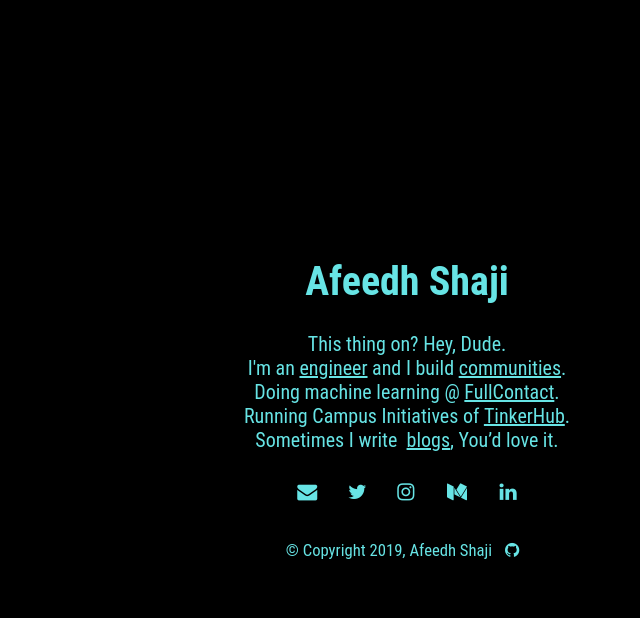
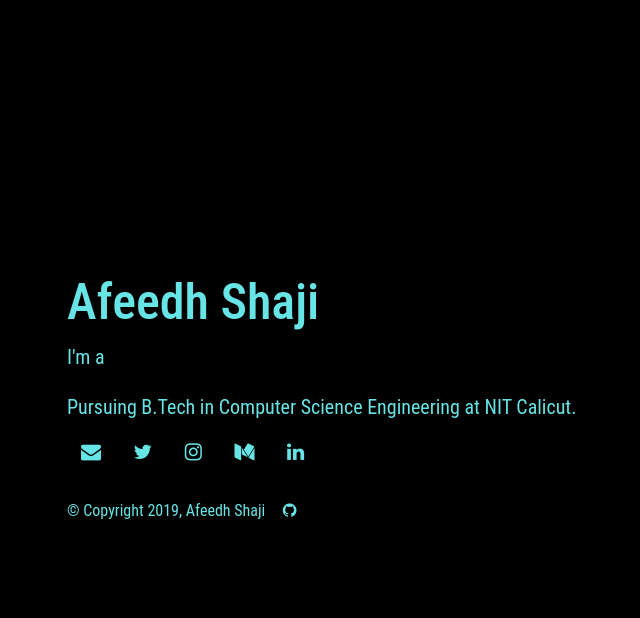
Before and after one commit to afeedhshaji/personal-website-v3, a PHP site: page / in a window 1280 px wide. Shown: the top 618 px of the page, without its empty margins (233-873 px from the left). Run offline with PHP 8.4, Linux system fonts and the light colour scheme.

Commit message:
Update index.html

```diff
--- a/assets/css/styles.css
+++ b/assets/css/styles.css
@@ -14,7 +14,7 @@ body {
 }
 
 a,
-a:visited {
+a:hover {
   color: #67e4e5;
 }
 
@@ -36,13 +36,15 @@ a:visited {
   display: block;
   margin: 0px auto;
   padding: 50px;
-  text-align: center;
+  text-align: left;
   max-width: 780px;
 }
+
 ul {
   padding: 0;
   list-style: none;
 }
+
 .footer-social-icons {
   width: 350px;
   display: block;
@@ -51,19 +53,28 @@ ul {
 .social-icon {
   color: #67e4e5;
 }
+
 ul.social-icons {
   margin-top: 10px;
 }
+
 .social-icons li {
   vertical-align: top;
   display: inline;
   height: 100px;
 }
+
 .social-icons a {
   color: #67e4e5;
   text-decoration: none;
 }
-.fa-envelope {
+
+.fa-envelope,
+.fa-twitter,
+.fa-instagram,
+.fa-medium,
+.fa-linkedin,
+.fa-github {
   padding: 10px 14px;
   -o-transition: 0.5s;
   -ms-transition: 0.5s;
@@ -72,66 +83,12 @@ ul.social-icons {
   transition: 0.5s;
   background-color: #000000;
 }
-.fa-envelope:hover {
-  background-color: #322f30;
-}
-.fa-twitter {
-  padding: 10px 12px;
-  -o-transition: 0.5s;
-  -ms-transition: 0.5s;
-  -moz-transition: 0.5s;
-  -webkit-transition: 0.5s;
-  transition: 0.5s;
-  background-color: #000000;
-}
-.fa-twitter:hover {
-  background-color: #322f30;
-}
-.fa-instagram {
-  padding: 10px 14px;
-  -o-transition: 0.5s;
-  -ms-transition: 0.5s;
-  -moz-transition: 0.5s;
-  -webkit-transition: 0.5s;
-  transition: 0.5s;
-  background-color: #000000;
-}
-.fa-instagram:hover {
-  background-color: #322f30;
-}
-.fa-medium {
-  padding: 10px 14px;
-  -o-transition: 0.5s;
-  -ms-transition: 0.5s;
-  -moz-transition: 0.5s;
-  -webkit-transition: 0.5s;
-  transition: 0.5s;
-  background-color: #000000;
-}
-.fa-medium:hover {
-  background-color: #322f30;
-}
-.fa-linkedin {
-  padding: 10px 14px;
-  -o-transition: 0.5s;
-  -ms-transition: 0.5s;
-  -moz-transition: 0.5s;
-  -webkit-transition: 0.5s;
-  transition: 0.5s;
-  background-color: #000000;
-}
-.fa-linkedin:hover {
-  background-color: #322f30;
-}
-.fa-github {
-  padding: 10px 9px;
-  -o-transition: 0.5s;
-  -ms-transition: 0.5s;
-  -moz-transition: 0.5s;
-  -webkit-transition: 0.5s;
-  transition: 0.5s;
-  background-color: #000000;
-}
+
+.fa-envelope:hover,
+.fa-twitter:hover,
+.fa-instagram:hover,
+.fa-medium:hover,
+.fa-linkedin:hover,
 .fa-github:hover {
   background-color: #322f30;
 }
--- a/assets/js/main.js
+++ b/assets/js/main.js
@@ -0,0 +1,61 @@
+$(document).ready(function () {
+
+    /* Typing Effect */
+    var TxtRotate = function (el, toRotate, period) {
+        this.toRotate = toRotate;
+        this.el = el;
+        this.loopNum = 0;
+        this.period = parseInt(period, 7) || 500;
+        this.txt = '';
+        this.tick();
+        this.isDeleting = false;
+    };
+
+    TxtRotate.prototype.tick = function () {
+        var i = this.loopNum % this.toRotate.length;
+        var fullTxt = this.toRotate[i];
+
+        if (this.isDeleting) {
+            this.txt = fullTxt.substring(0, this.txt.length - 1);
+        } else {
+            this.txt = fullTxt.substring(0, this.txt.length + 1);
+        }
+
+        this.el.innerHTML = '<span class="wrap">' + this.txt + '</span>';
+
+        var that = this;
+        var delta = 300 - Math.random() * 100;
+
+        if (this.isDeleting) { delta /= 2; }
+
+        if (!this.isDeleting && this.txt === fullTxt) {
+            delta = this.period;
+            this.isDeleting = true;
+        } else if (this.isDeleting && this.txt === '') {
+            this.isDeleting = false;
+            this.loopNum++;
+            delta = 500;
+        }
+
+        setTimeout(function () {
+            that.tick();
+        }, delta);
+    };
+
+    window.onload = function () {
+        var elements = document.getElementsByClassName('txt-rotate');
+        for (var i = 0; i < elements.length; i++) {
+            var toRotate = elements[i].getAttribute('data-rotate');
+            var period = elements[i].getAttribute('data-period');
+            if (toRotate) {
+                new TxtRotate(elements[i], JSON.parse(toRotate), period);
+            }
+        }
+        // INJECT CSS
+        var css = document.createElement("style");
+        css.type = "text/css";
+        css.innerHTML = ".txt-rotate > .wrap { border-right: 0.08em solid #666 }";
+        document.body.appendChild(css);
+    };
+    /* Typing Effect Ends */
+});
--- a/index.html
+++ b/index.html
@@ -8,10 +8,14 @@
     <meta name="viewport" content="width=device-width, initial-scale=1.0">
     <meta name="author" content="Afeedh Shaji" />
     <meta name="description" content="I'm Afeedh Shaji, UI/UX Designer & Developer, Machine Learning enthusiast." />
-    <meta name="keywords" content="Afeedh Shaji, Resume, Portfolio, Developer, Machine Learning, NIT Calicut, Web developer, afeedhdetroit@gmail.com, afeedh_b170282cs@nitc.ac.in, CV, Designer, Computer Science, Engineer, Web designer, Programmer" />
+    <meta name="keywords"
+        content="Afeedh Shaji, Resume, Portfolio, Developer, Machine Learning, NIT Calicut, Web developer, afeedhdetroit@gmail.com, afeedh_b170282cs@nitc.ac.in, CV, Designer, Computer Science, Engineer, Web designer, Programmer" />
     <title>Home</title>
 
     <!--CSS-->
+    <link rel="stylesheet" href="https://stackpath.bootstrapcdn.com/bootstrap/4.3.1/css/bootstrap.min.css"
+        integrity="sha384-ggOyR0iXCbMQv3Xipma34MD+dH/1fQ784/j6cY/iJTQUOhcWr7x9JvoRxT2MZw1T" crossorigin="anonymous">
+
     <link rel="stylesheet" href="assets/css/styles.css" />
     <link rel="stylesheet" href="https://stackpath.bootstrapcdn.com/font-awesome/4.7.0/css/font-awesome.min.css" />
 
@@ -21,37 +25,43 @@
     <div class="center">
         <div class="center-wrap">
             <div class="center-content">
-                <h1>Afeedh Shaji</h1>
-                <p>This thing on? Hey, Dude.<br />
-                    I'm an&nbsp;<a href="projects.html">engineer</a> and I build&nbsp;<a
-                        href="communities.html">communities</a>.<br />
-                    Doing machine learning @ <a href="https://www.fullcontact.com">FullContact</a>.<br />
-                    Running Campus Initiatives of&nbsp;<a href="https://www.tinkerhub.org">TinkerHub</a>.<br />
-                    Sometimes I write &nbsp;<a href="blogs.html">blogs</a>, You’d love it.<br />
+                <h1 class="main-heading">Afeedh Shaji</h1>
+                <p>I'm a
+                    <span class="txt-rotate" data-period="2000"
+                        data-rotate='["Developer.", "ML/DL Enthusiast.", "Programmer."]'></span></p>
+
+                Pursuing B.Tech in Computer Science Engineering at <a href="https://www.fullcontact.com">NIT
+                    Calicut</a>.<br />
+
                 <ul class="social-icons">
-                        <li><a href="mailto:gks@tinkerhub.org" class="social-icon"> <i class="fa fa-envelope"></i></a>
+                    <li><a href="mailto:" class="social-icon"> <i class="fa fa-envelope"></i></a>
                     </li>
-                        <li><a href="https://twitter.com/gksoriginal" class="social-icon"> <i
-                                    class="fa fa-twitter"></i></a></li>
-                        <li><a href="https://www.instagram.com/gksoriginal/" class="social-icon"> <i
-                                    class="fa fa-instagram"></i></a></li>
-                        <li><a href="https://www.medium.com/@gksoriginal/" class="social-icon"> <i
-                                    class="fa fa-medium"></i></a></li>
-                        <li><a href="https://in.linkedin.com/in/gopikrishnan-sasikumar-813a02121" class="social-icon">
+                    <li><a href="" class="social-icon"> <i class="fa fa-twitter"></i></a>
+                    </li>
+                    <li><a href="" class="social-icon"> <i class="fa fa-instagram"></i></a></li>
+                    <li><a href="" class="social-icon"> <i class="fa fa-medium"></i></a></li>
+                    <li><a href="" class="social-icon">
                             <i class="fa fa-linkedin"></i></a></li>
                 </ul>
                 <footer>
-                        <small>&copy; Copyright 2019, Afeedh Shaji <a
-                                href="https://github.com/GopikrishnanSasikumar/GopikrishnanSasikumar.github.io/"
-                                class="social-icon"> <i class="fa fa-github"></i></small>
+                    <small>&copy; Copyright 2019, Afeedh Shaji <a href="https://github.com/afeedh" class="social-icon">
+                            <i class="fa fa-github"></i></small>
                 </footer>
             </div>
         </div>
     </div>
 
     <!-- Scripts -->
-
-
+    <script src="https://code.jquery.com/jquery-3.3.1.slim.min.js"
+        integrity="sha384-q8i/X+965DzO0rT7abK41JStQIAqVgRVzpbzo5smXKp4YfRvH+8abtTE1Pi6jizo"
+        crossorigin="anonymous"></script>
+    <script src="https://cdnjs.cloudflare.com/ajax/libs/popper.js/1.14.7/umd/popper.min.js"
+        integrity="sha384-UO2eT0CpHqdSJQ6hJty5KVphtPhzWj9WO1clHTMGa3JDZwrnQq4sF86dIHNDz0W1"
+        crossorigin="anonymous"></script>
+    <script src="https://stackpath.bootstrapcdn.com/bootstrap/4.3.1/js/bootstrap.min.js"
+        integrity="sha384-JjSmVgyd0p3pXB1rRibZUAYoIIy6OrQ6VrjIEaFf/nJGzIxFDsf4x0xIM+B07jRM"
+        crossorigin="anonymous"></script>
+    <script src="assets/js/main.js"></script>
 </body>
 
 </html>
```
Lines whose indentation alone changed are shown as unchanged.
